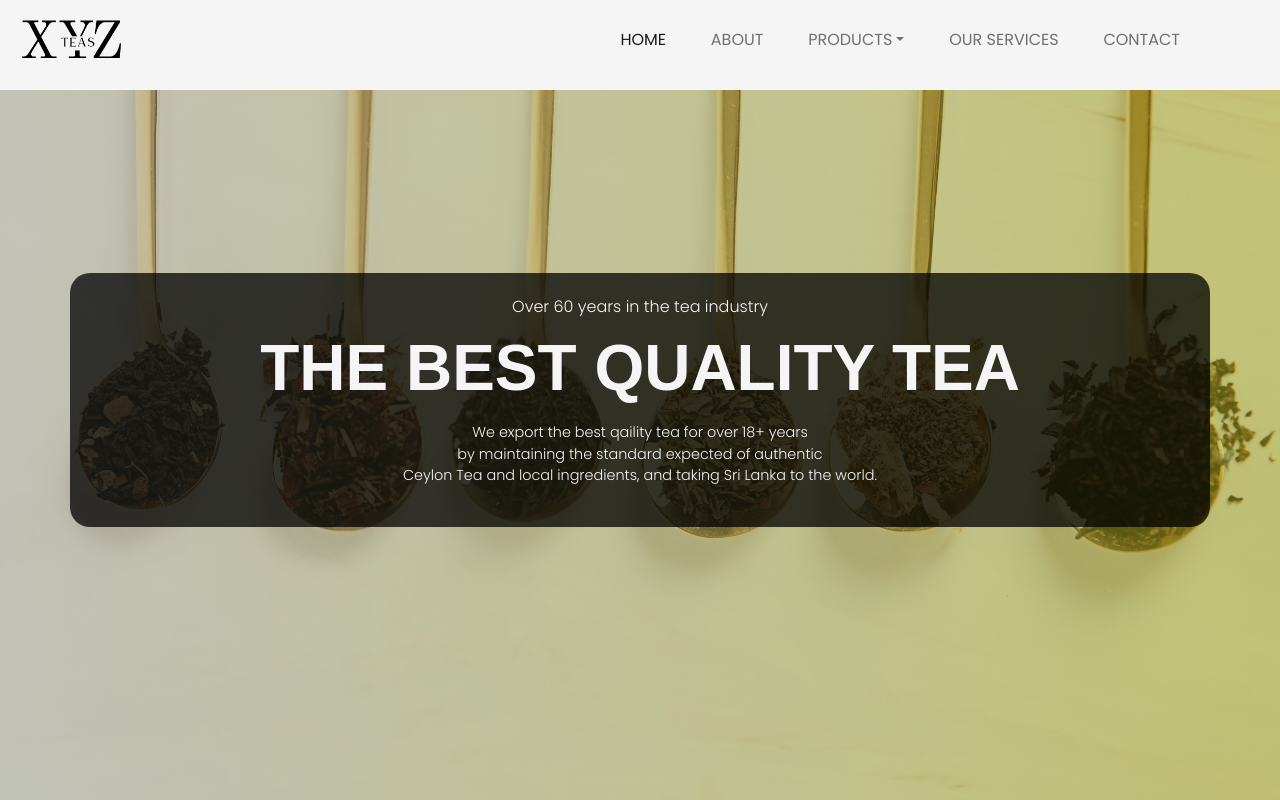
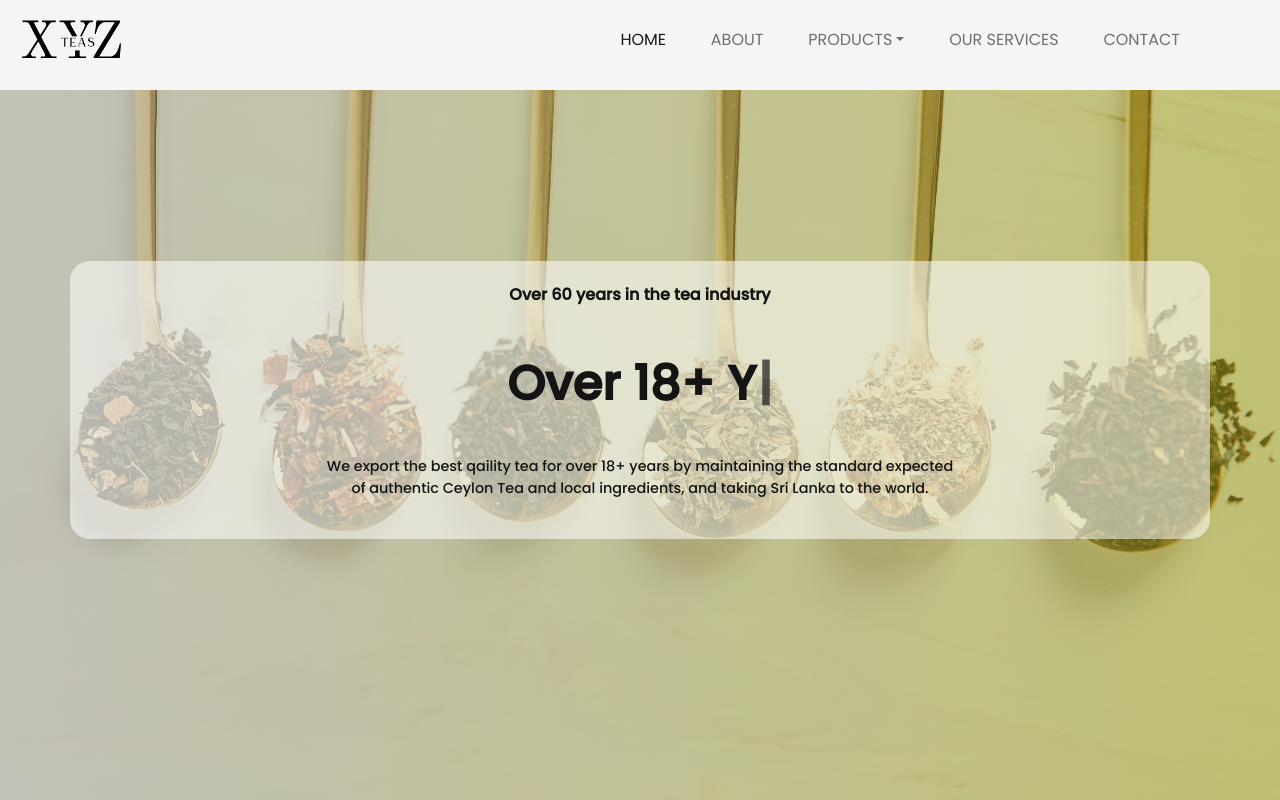
Before and after one commit to Thinushika/XYZteas_website, a Next.js app: page / in a window 1280 px wide. Shown: the top 800 px of the page. Built offline with nearby package versions, Linux system fonts and the light colour scheme.

Commit message:
typewritter effect  added and design changed

```diff
--- a/components/layoutComponents/LandingUI.jsx
+++ b/components/layoutComponents/LandingUI.jsx
@@ -1,4 +1,5 @@
 import React from "react";
+import Typewriter from "typewriter-effect";
 
 const LandingUI = () => {
   return (
@@ -23,39 +24,46 @@ const LandingUI = () => {
             alignItems: "center",
             display: "flex",
             flexDirection: "column",
+            backgroundImage:
+              "linear-gradient(90deg,rgba(255, 255, 255, 0.55),rgba(255, 255, 255, 0.55))",
             borderRadius: "20px",
-            backgroundImage:
-              "linear-gradient(90deg,rgba(0, 0, 0, 0.75),rgba(0, 0, 0, 0.75))",
           }}
         >
-          <h6 style={{ fontWeight: "300", color: "whitesmoke" }}>
+          <h6 style={{ fontWeight: "600", color: "#141414" }}>
             Over 60 years in the tea industry
           </h6>
-          <div className="container py-3">
-            <h1
-              style={{
-                fontSize: "4em",
-                fontWeight: "600",
-                color: "whitesmoke",
-                lineHeight: "0.9em",
-                fontFamily: "sans-serif",
+          <div
+            className="container py-3"
+            style={{
+              fontSize: "3rem",
+              fontWeight: "600",
+              height: "3em",
+              justifyContent: "center",
+              alignItems: "center",
+              display: "flex",
+              color: "#141414",
+              lineHeight: "0.9em",
+            }}
+          >
+            <Typewriter
+              options={{
+                strings: ["Best Quality Tea", "Over 18+ Years"],
+                autoStart: true,
+                loop: true,
+                delay: 100,
               }}
-            >
-              THE BEST QUALITY TEA
-            </h1>
+            />
           </div>
           <p
             style={{
-              fontWeight: "300",
-              color: "whitesmoke",
+              fontWeight: "500",
+              color: "#141414",
               fontSize: "0.9em",
             }}
           >
-            We export the best qaility tea for over 18+ years
-            <br />
-            by maintaining the standard expected of authentic
-            <br />
-            Ceylon Tea and local ingredients, and taking Sri Lanka to the world.
+            We export the best qaility tea for over 18+ years by maintaining the
+            standard expected <br /> of authentic Ceylon Tea and local
+            ingredients, and taking Sri Lanka to the world.
           </p>
         </div>
       </div>
--- a/package.json
+++ b/package.json
@@ -20,7 +20,8 @@
     "react": "17.0.2",
     "react-bootstrap": "^2.2.2",
     "react-dom": "17.0.2",
-    "react-icons": "^4.3.1"
+    "react-icons": "^4.3.1",
+    "typewriter-effect": "^2.18.2"
   },
   "devDependencies": {
     "eslint": "8.12.0",
```
Also changed, not shown: 1 other file (tests, documents, lock files or other folders).
